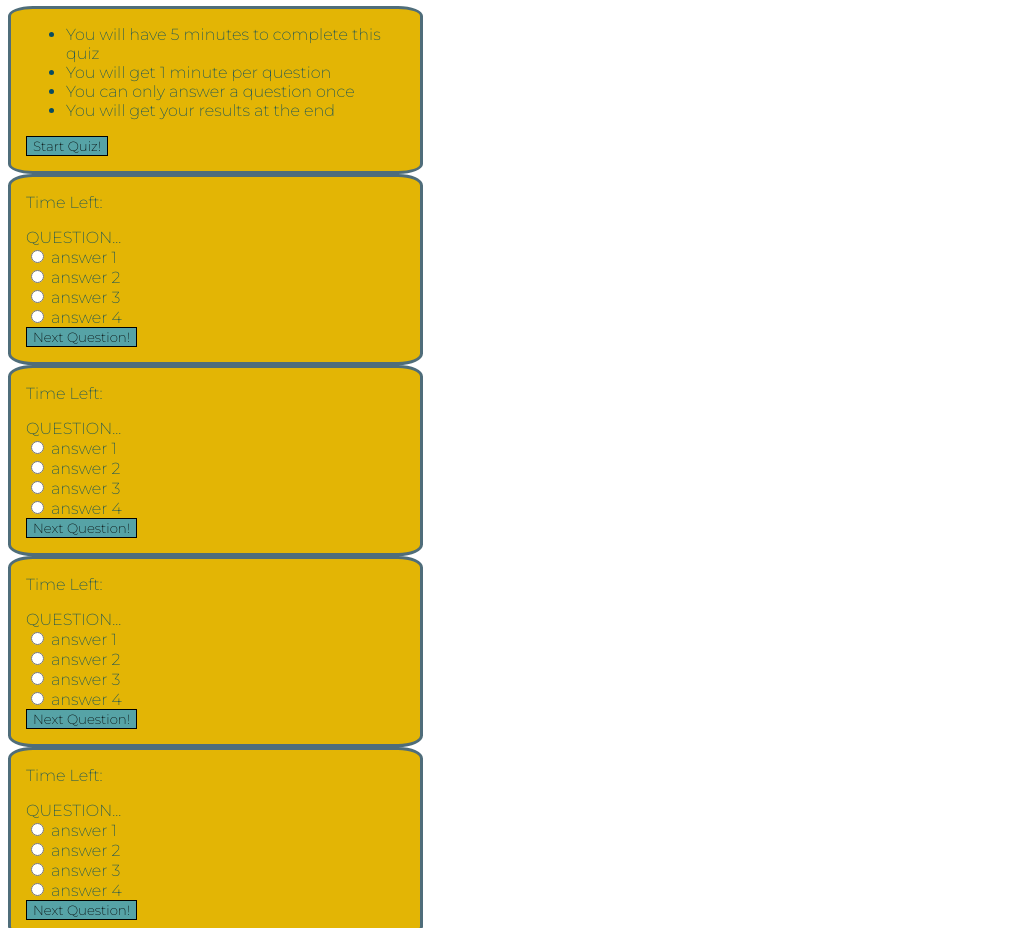
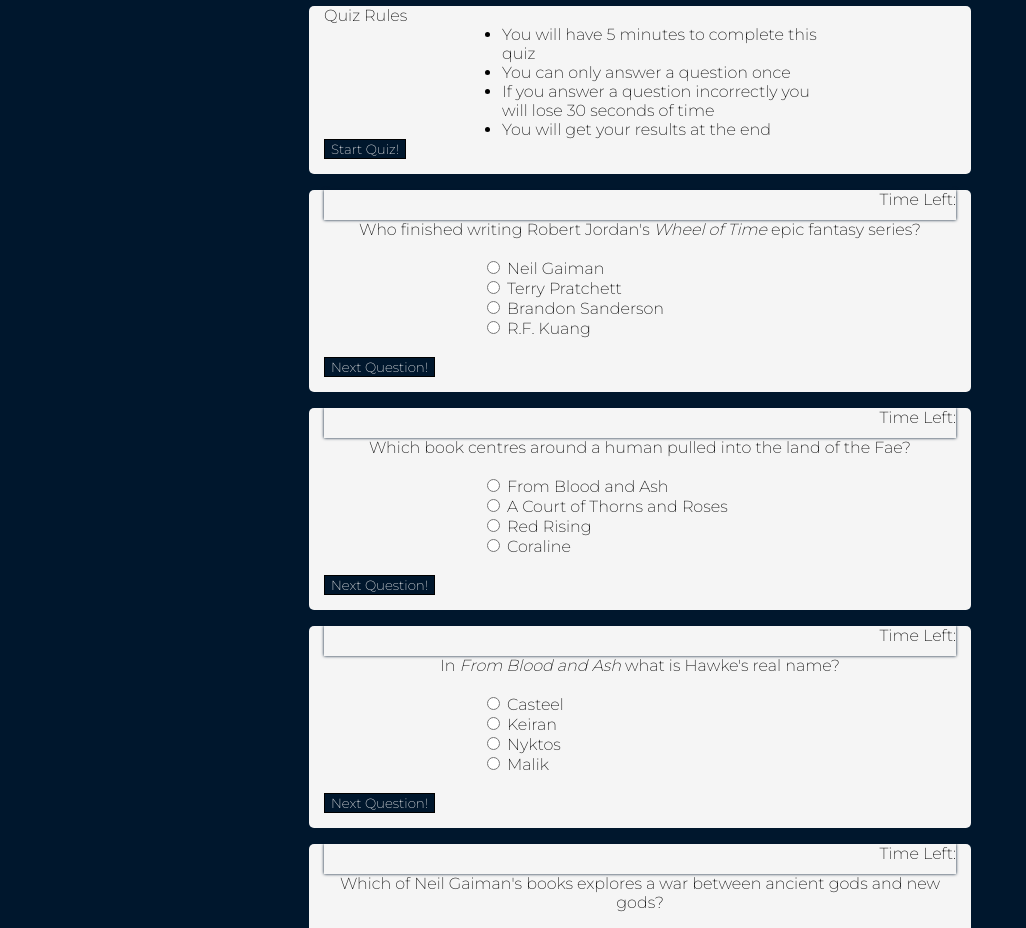
Before and after one commit to nikkivno/BootcampChallenge4, a plain HTML site: page index.html in a window 1280 px wide. Shown: the part 76-1004 px from the top of the page, without its empty margins (0-1026 px from the left). Drawn offline with Linux system fonts and the light colour scheme.

Commit message:
CSS Restyle

```diff
--- a/index.html
+++ b/index.html
@@ -3,20 +3,21 @@
     <head>
         <meta charset="UTF-8">
         <meta name="viewport" content=""width-device-width, initial-scale=1.0">
-        <title>JavaScript Quiz!</title>
+        <title>Bookish Quiz</title>
         <link rel="stylesheet" href="style.css">
         <link href="https://fonts.googleapis.com/css2?family=Montserrat:wght@200&display=swap" rel="stylesheet">
     </head>
 
     <body>
         <!-- Title -->
-        <h1>JavaScript Quiz</h1>
+        <h1>Do You Know Fantasy?</h1>
         <div class="rules">
+            <span>Quiz Rules</span>
             <!-- Rules for Quiz -->
              <ul>
                 <li>You will have 5 minutes to complete this quiz</li>
-                <li>You will get 1 minute per question</li>
                 <li>You can only answer a question once</li>
+                <li>If you answer a question incorrectly you will lose 30 seconds of time</li>
                 <li>You will get your results at the end</li>
             </ul>
         <!-- Start Quiz Button -->
@@ -24,145 +25,158 @@
         </div>
         <!-- Question 1 -->
         <div class="quiz-container">
+            <!-- Timer -->
         <header>
             <div class="timer">
-                    <p>Time Left: </p>
+                <p>Time Left:</p>
             </div>
         </header>
               <section>
                 <div class="question">
-                    <span> QUESTION...</span>
+                    <span> Who finished writing Robert Jordan's <i>Wheel of Time</i> epic fantasy series?</span>
                 </div>
+                <br>
                 <div class="answers-list">
                     <div class="answer">
                         <input type="radio" name="question1" value="A">
-                        <span> answer 1</span>
+                        <span>Neil Gaiman</span>
                     </div>
                     <div class="answer">
                         <input type="radio" name="question1" value="B">
-                        <span> answer 2</span>
+                        <span> Terry Pratchett</span>
                     </div>
                     <div class="answer">
                         <input type="radio" name="question1" value="C">
-                        <span> answer 3</span>
+                        <span>Brandon Sanderson</span><!--Correct Answer-->
                     </div>
                     <div class="answer">
                         <input type="radio" name="question1" value="D">
-                        <span> answer 4</span>
+                        <span> R.F. Kuang</span>
                     </div>
                 </div>
               </section>
               <!-- Next -->
+              <br>
               <button>Next Question!</button>
         </div>
 
         <!-- Question 2 -->
         <div class="quiz-container">
+                  <!-- Timer -->
         <header>
             <div class="timer">
-                  <p>Time Left: </p>
+                <p>Time Left:</p>
             </div>
         </header>
             <section>
               <div class="question">
-                  <span> QUESTION...</span>
+                  <span>Which book centres around a human pulled into the land of the Fae?</span>
               </div>
+              <br>
               <div class="answers-list">
                   <div class="answer">
                       <input type="radio" name="question2" value="A">
-                      <span> answer 1</span>
+                      <span>From Blood and Ash</span>
                   </div>
                   <div class="answer">
                       <input type="radio" name="question2" value="B">
-                      <span> answer 2</span>
+                      <span> A Court of Thorns and Roses</span> <!--Correct Answer-->
                   </div>
                   <div class="answer">
                       <input type="radio" name="question2" value="C">
-                      <span> answer 3</span>
+                      <span>Red Rising</span>
                   </div>
                   <div class="answer">
                       <input type="radio" name="question2" value="D">
-                      <span> answer 4</span>
+                      <span>Coraline</span>
                   </div>
               </div>
             </section>
+            <br>
             <!-- Next -->
             <button>Next Question!</button>
       </div>
 
         <!-- Question 3 -->
         <div class="quiz-container">
+                  <!-- Timer -->
         <header>
             <div class="timer">
-                  <p>Time Left: </p>
+                <p>Time Left:</p>
             </div>
         </header>
             <section>
               <div class="question">
-                  <span> QUESTION...</span>
+                  <span>In <i>From Blood and Ash</i> what is Hawke's real name?</span>
               </div>
+              <br>
               <div class="answers-list">
                   <div class="answer">
                       <input type="radio" name="question3" value="A">
-                      <span> answer 1</span>
+                      <span>Casteel</span> <!--Correct Answer-->
                   </div>
                   <div class="answer">
                       <input type="radio" name="question3" value="B">
-                      <span> answer 2</span>
+                      <span>Keiran</span>
                   </div>
                   <div class="answer">
                       <input type="radio" name="question3" value="C">
-                      <span> answer 3</span>
+                      <span>Nyktos</span>
                   </div>
                   <div class="answer">
                       <input type="radio" name="question3" value="D">
-                      <span> answer 4</span>
+                      <span>Malik</span>
                   </div>
               </div>
             </section>
+            <br>
             <!-- Next -->
             <button>Next Question!</button>
       </div>
         <!-- Next -->
         <!-- Question 4 -->
         <div class="quiz-container">
+                  <!-- Timer -->
         <header>
             <div class="timer">
-                  <p>Time Left: </p>
+                <p>Time Left:</p>
             </div>
         </header>
             <section>
               <div class="question">
-                  <span> QUESTION...</span>
+                  <span>Which of Neil Gaiman's books explores a war between ancient gods and new gods?</span>
               </div>
+              <br>
               <div class="answers-list">
                   <div class="answer">
                       <input type="radio" name="question4" value="A">
-                      <span> answer 1</span>
+                      <span>Norse Mythology</span>
                   </div>
                   <div class="answer">
                       <input type="radio" name="question4" value="B">
-                      <span> answer 2</span>
+                      <span>The Ocean at the End of the Lane</span>
                   </div>
                   <div class="answer">
                       <input type="radio" name="question4" value="C">
-                      <span> answer 3</span>
+                      <span>Neverwhere</span>
                   </div>
                   <div class="answer">
                       <input type="radio" name="question4" value="D">
-                      <span> answer 4</span>
+                      <span>American Gods</span> <!--Correct Answer-->
                   </div>
               </div>
             </section>
+            <br>
             <!-- Next -->
             <button>Next Question!</button>
       </div>
         <!-- Next -->
         <!-- Question 5 -->
         <div class="quiz-container">
+                  <!-- Timer -->
         <header>
             <div class="timer">
-                  <p>Time Left: </p>
+                <p>Time Left: 5:00</p>
             </div>
         </header>
             <section>
@@ -172,7 +186,7 @@
               <div class="answers-list">
                   <div class="answer">
                       <input type="radio" name="question5" value="A">
-                      <span> answer 1</span>
+                      <span>answer 1</span>
                   </div>
                   <div class="answer">
                       <input type="radio" name="question5" value="B">
@@ -188,15 +202,22 @@
                   </div>
               </div>
             </section>
+            <br>
              <!-- Done button -->
             <button>Finish Quiz</button>
       </div>
         <!-- Results -->
+      <div class="results">
+        <span>Results:</span>
+            <br>
+                <div class="corect">Correct Answers:</div>
+                <div class="incorrect">Incorrect answers:</div>
+                <div class="time-used">Time to complete:</div>
+            <br>
+      </div>
         <!-- Restart Quiz Button -->
-
-
-        <button>Restart Quiz</button>
-
+        <button>Retake Quiz</button>
+        <!-- JavaScript Link -->
         <script src="script.js"></script>
     </body>
 </html>
--- a/script.js
+++ b/script.js
@@ -0,0 +1,24 @@
+// Start Quiz button takes you to first question
+
+// Timer starts counting down from 5 minutes
+
+var timeEL = document.getElementsByClassName("timer")
+
+function setTime() {
+    var timerInterval = setINterval(function() {
+        secondsLeft--;
+        timeEL.textContent = "Time Left: " + secondsLeft;
+    }, 300000);
+}
+
+// Option for time to be deducted if the user answers incorrectly
+
+// Next question button takes user to the second question
+
+// Repeat lines 2-4 until 5th question
+
+//After last question (5) is answered 'Finish Quiz" button takes you to results
+
+// Connect Results page to answers given from questions 1-5 along with your total time it took you to complete it
+
+// Retake quiz button can start you again
--- a/style.css
+++ b/style.css
@@ -1,25 +1,46 @@
 body {
     font-family: 'Montserrat', sans-serif;
-    color: #084c61;
+    color: black;
+    background: #00172d;
 }
 
 h1 {
     text-align: center;
-    color: #084c61;
+    color: whitesmoke;
 }
 
 button {
     font-family: 'Montserrat', sans-serif;
-    background: #56a3a6;
+    color: whitesmoke;
+    background: #00172d;
     border: black solid 1px;
 }
 
+.quiz-container, .rules, .results {
+    background: whitesmoke;
+    border-radius: 5px 5px ;
+    /* position: absolute; */
+    justify-content: center;
+    width: 50%;
+    padding: 0 15px 15px 15px;
+    margin: 0 auto;
 
-.quiz-container, .rules {
-    background: #e3b505;
-    border: #4f6d7a solid 3px;
-    border-radius: 6%;
-    justify-content: center;
-    width: 30%;
-    padding: 0 15px 15px 15px;
 }
+
+.timer {
+    height: 30px;
+    color: black;
+    text-align: left;
+    text-align: right;
+    box-shadow: 0 0 3px 0 #00172d;
+
+}
+
+.question {
+    text-align: center;
+}
+
+.answers-list, ul {
+    width: 50%;
+    margin: auto;
+}
```
Also changed, not shown: Assets/images/29f500f8102589d2862c9125680d2e24.png (added), 2 other files. Lines whose indentation alone changed are shown as unchanged.
